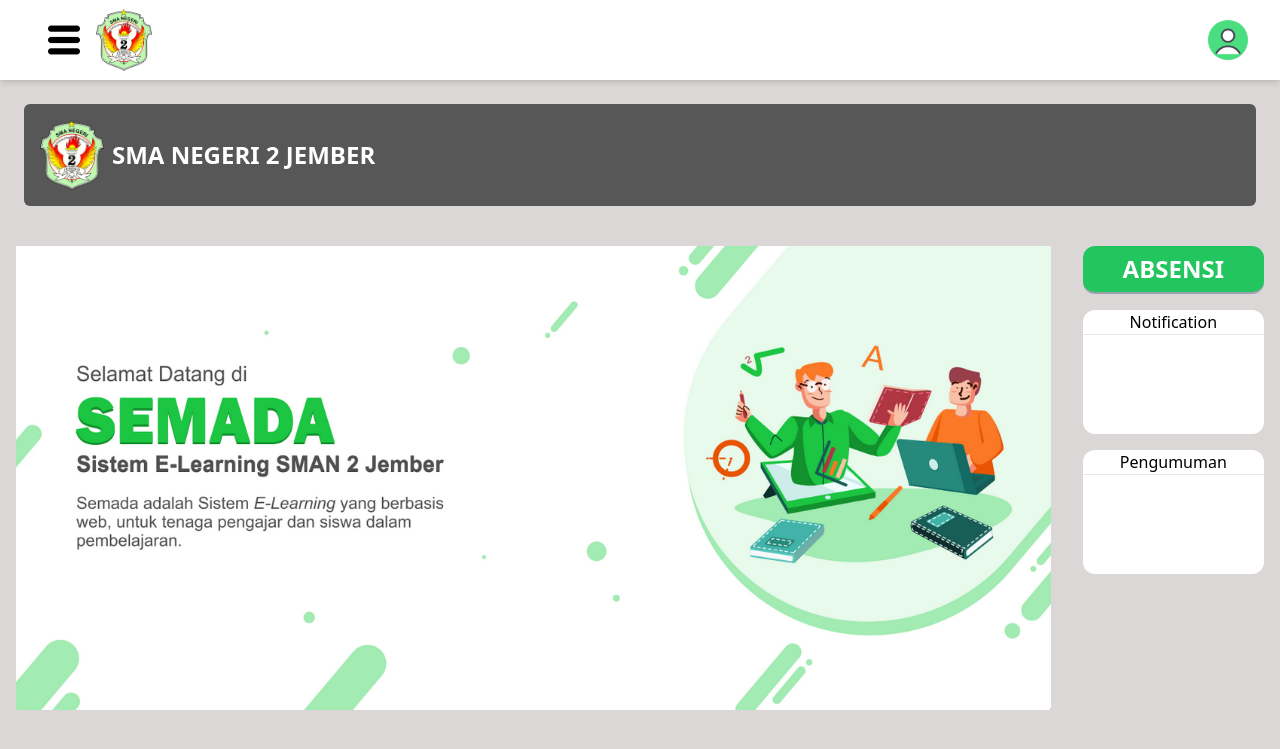
After one commit to kumiawan/belajar-tailwindcss, a PHP site: page /home.html in a window 1280 px wide. The commit adds this page. Shown: the top 749 px of the page. Run offline with PHP 8.4, Linux system fonts and the light colour scheme.

Commit message:
Update UI home

```diff
--- a/public/css/style.css
+++ b/public/css/style.css
@@ -627,6 +623,10 @@
 
 .m-4 {
   margin: 1rem;
+}
+
+.m-6 {
+  margin: 1.5rem;
 }
 
 .m-7 {
@@ -675,6 +675,10 @@
 
 .ml-4 {
   margin-left: 1rem;
+}
+
+.mr-2 {
+  margin-right: 0.5rem;
 }
 
 .mr-4 {
@@ -733,6 +737,10 @@
   display: none;
 }
 
+.h-12 {
+  height: 3rem;
+}
+
 .h-14 {
   height: 3.5rem;
 }
@@ -769,8 +777,16 @@
   height: 100vh;
 }
 
+.h-1\/4 {
+  height: 25%;
+}
+
 .w-10 {
   width: 2.5rem;
+}
+
+.w-10\/12 {
+  width: 83.333333%;
 }
 
 .w-14 {
@@ -781,8 +797,16 @@
   width: 4rem;
 }
 
+.w-2\/12 {
+  width: 16.666667%;
+}
+
 .w-2\/4 {
   width: 50%;
+}
+
+.w-3\/4 {
+  width: 75%;
 }
 
 .w-36 {
@@ -935,6 +951,10 @@
   border-radius: 0.375rem;
 }
 
+.rounded-xl {
+  border-radius: 0.75rem;
+}
+
 .rounded-r-\[20px\] {
   border-top-right-radius: 20px;
   border-bottom-right-radius: 20px;
@@ -948,12 +968,20 @@
   border-width: 2px;
 }
 
+.border-4 {
+  border-width: 4px;
+}
+
 .border-b-4 {
   border-bottom-width: 4px;
 }
 
 .border-r-4 {
   border-right-width: 4px;
+}
+
+.border-b-2 {
+  border-bottom-width: 2px;
 }
 
 .border-gray-500 {
@@ -971,6 +999,26 @@
   border-color: rgb(100 116 139 / var(--tw-border-opacity));
 }
 
+.border-b-gray-50 {
+  --tw-border-opacity: 1;
+  border-bottom-color: rgb(249 250 251 / var(--tw-border-opacity));
+}
+
+.border-b-gray-800 {
+  --tw-border-opacity: 1;
+  border-bottom-color: rgb(31 41 55 / var(--tw-border-opacity));
+}
+
+.border-b-gray-600 {
+  --tw-border-opacity: 1;
+  border-bottom-color: rgb(75 85 99 / var(--tw-border-opacity));
+}
+
+.border-b-gray-400 {
+  --tw-border-opacity: 1;
+  border-bottom-color: rgb(156 163 175 / var(--tw-border-opacity));
+}
+
 .bg-\[\#575757\] {
   --tw-bg-opacity: 1;
   background-color: rgb(87 87 87 / var(--tw-bg-opacity));
@@ -1006,14 +1064,14 @@
   background-color: rgb(255 255 255 / var(--tw-bg-opacity));
 }
 
-.bg-gray-50 {
+.bg-yellow-400 {
   --tw-bg-opacity: 1;
-  background-color: rgb(249 250 251 / var(--tw-bg-opacity));
+  background-color: rgb(250 204 21 / var(--tw-bg-opacity));
 }
 
-.bg-gray-200 {
+.bg-\[\#dbd7d7\] {
   --tw-bg-opacity: 1;
-  background-color: rgb(229 231 235 / var(--tw-bg-opacity));
+  background-color: rgb(219 215 215 / var(--tw-bg-opacity));
 }
 
 .p-3 {
--- /dev/null
+++ b/public/home.html
@@ -0,0 +1,99 @@
+<!doctype html>
+<html lang="en">
+  <head>
+    <title>HOME</title>
+    <meta charset="UTF-8" />
+    <meta name="viewport" content="width=device-width, initial-scale=1" />
+    <link href="css/style.css" rel="stylesheet" />
+  </head>
+
+  <body class="bg-[#dbd7d7] ">
+    <nav class="bg-white shadow-md">
+      <div class="max-w-screen px-2 sm:px-6 lg:px-8">
+        <div class="relative flex h-20 items-center justify-between">
+          <div class="flex flex-1 items-stretch justify-start">
+            <div class="flex items-center">
+              <!--Button Menu-->
+              <button type="submit" class="bg-grey-lighter p-4">
+                <a href="">
+                  <img src="assets/icon/menu.png" alt="menu" class="w-8 h-8" />
+                </a>
+              </button>
+              <img
+                class="w-14"
+                src="assets/icon/logosmada.png"
+                alt="logo smada"
+              />
+            </div>
+            <div class="hidden sm:ml-6 sm:block"></div>
+          </div>
+          <div
+            class="absolute inset-y-0 right-0 flex items-center pr-2 sm:static sm:inset-auto sm:ml-6 sm:pr-0"
+          >
+            <!-- Profile dropdown -->
+            <div class="relative ml-3 justify-end">
+              <div>
+                <button
+                  type="button"
+                  class="relative flex rounded-full bg-green-400 text-sm focus:outline-none focus:ring-2 focus:ring-white focus:ring-offset-2 focus:ring-offset-gray-800"
+                  id="user-menu-button"
+                  aria-expanded="false"
+                  aria-haspopup="false"
+                >
+                  <span class="absolute -inset-1.5"></span>
+                  <span class="sr-only">Open user menu</span>
+                  <img
+                    class="w-10 rounded-full"
+                    src="assets/icon/user.png"
+                    alt="profile user"
+                  />
+                </button>
+              </div>
+            </div>
+          </div>
+        </div>
+      </div>
+    </nav>
+    <div class="m-6 bg-[#575757] rounded-md content-center">
+      <!-- Photo Profile-->
+      <div class="flex items-center p-4">
+        <a>
+          <div class="w-16 mr-2">
+            <img
+              src="assets/icon/logosmada.png"
+              alt="logo"
+              class="w-full h-full"
+            />
+          </div>
+        </a>
+        <div class="text-white text-2xl font-semibold w-full">
+          SMA NEGERI 2 JEMBER
+        </div>
+      </div>
+    </div>
+
+    <div class="flex flex-row h-full">
+      <div class="w-10/12">
+        <div class="m-4 bg-white rounded-xl">
+          <img src="assets/hero/benner.png" alt="benner" class="w-full mx-auto">
+        </div>
+      </div>
+      <div class="w-2/12 ">
+        <div
+          class="flex justify-center border-b-2 border-b-gray-400 m-4 h-12 bg-green-500 rounded-xl items-center"
+        >
+          <span class="text-2xl text-white font-semibold">ABSENSI</span>
+        </div>
+        <div class="text-center rounded-xl m-4 bg-white h-1/4">
+          Notification
+          <hr>
+        </div>
+        <div class="text-center rounded-xl m-4 bg-white h-1/4">
+          Pengumuman
+          <hr>
+        </div>
+
+      </div>
+    </div>
+  </body>
+</html>
```
Also changed, not shown: other parts of public/css/style.css (+17 -72 lines), public/dashboard.html (+24 -96 lines), public/assets/hero/benner.png (added).
